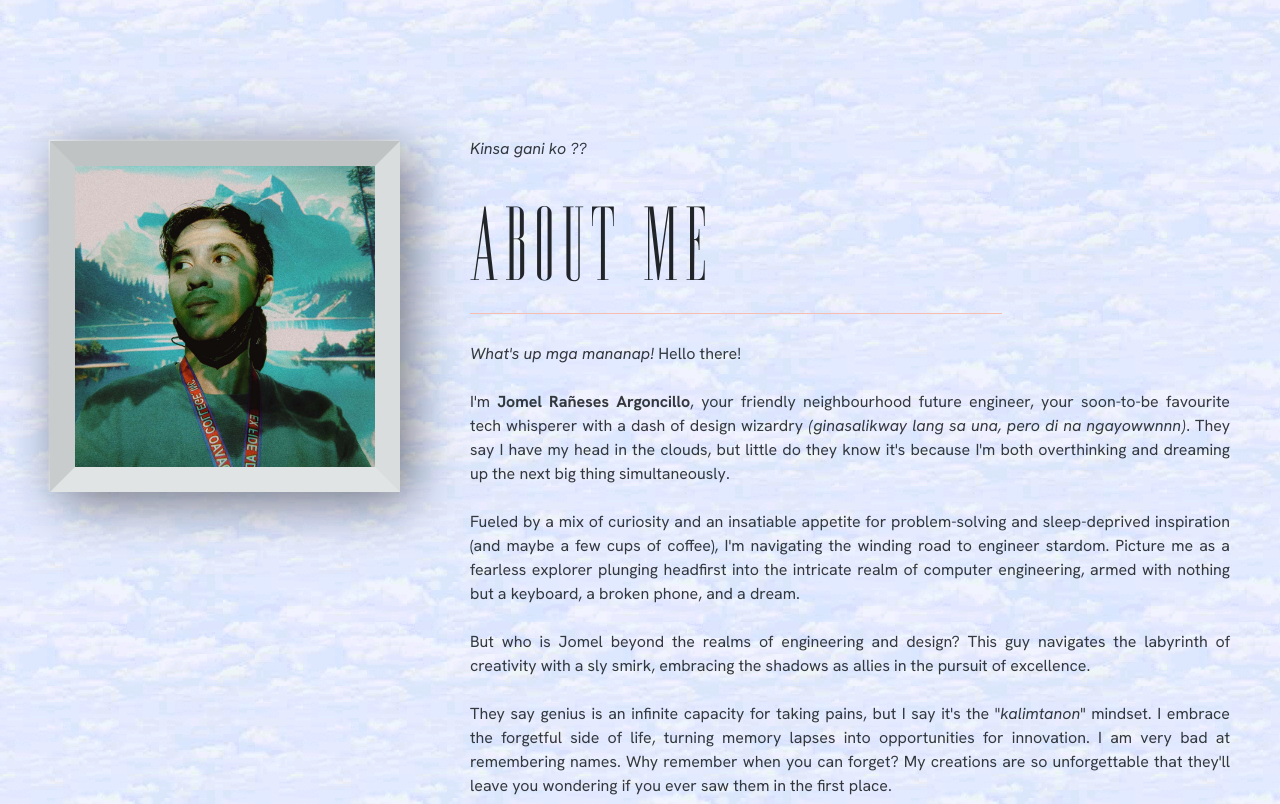
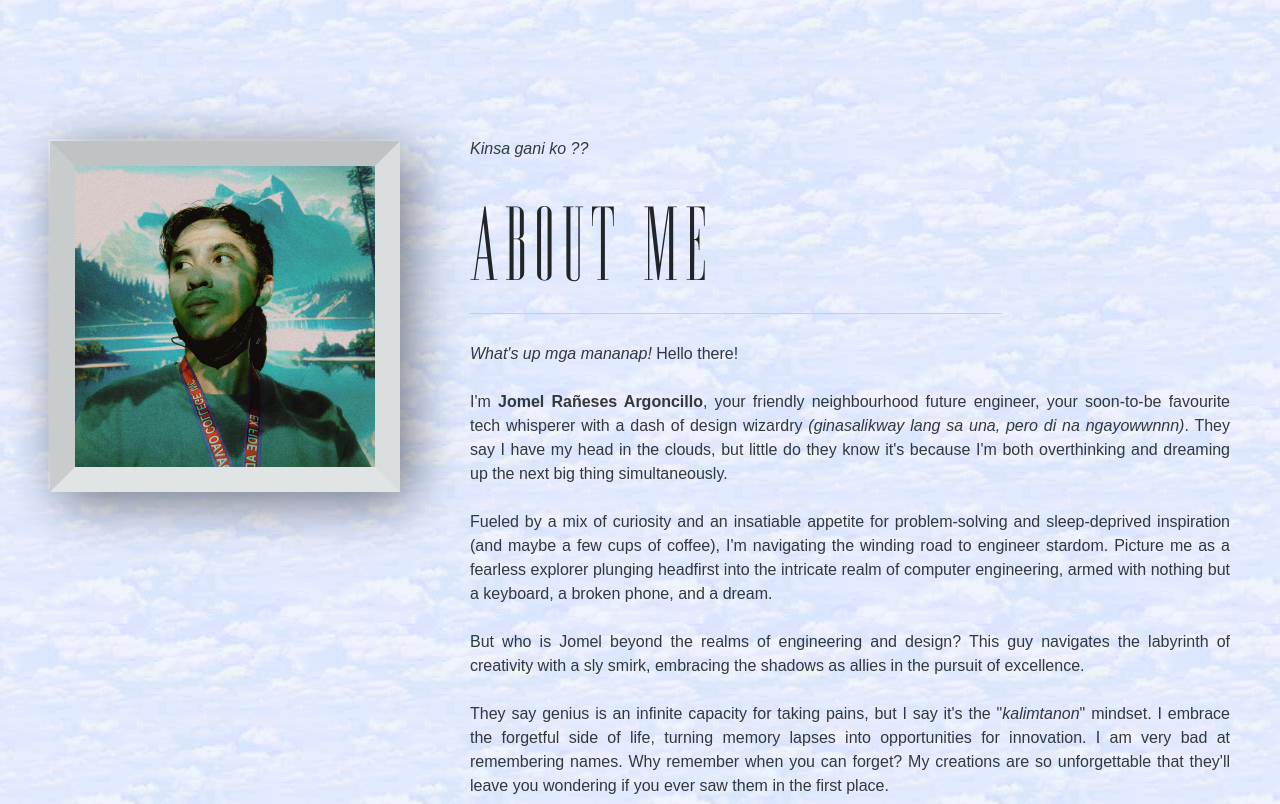
Before and after one commit to jomelmelmel/jomelmelmel.github.io, a plain HTML site: page index.html in a window 1280 px wide. Shown: the part 1216-2020 px from the top of the page. Drawn offline with Linux system fonts and the light colour scheme; files whose address does not match are found by name; a web font is replaced by a local one.

Commit message:
(8)
changed to U001 typeface instead of HK Grotesk

```diff
--- a/css/sections.css
+++ b/css/sections.css
@@ -7,6 +7,7 @@
 section {
     animation: 3.0s ease-out 0s 1 slideInLeft;
     display: block;
+    /*font-family: "Hanken Grotesk", sans-serif;*/
     font-family: "U001", sans-serif;
 }
 
@@ -26,7 +27,8 @@ section {
   .section .section-subtitle {
 
     text-align: justify;
-    font-family: "Hanken Grotesk", sans-serif;
+    /*font-family: "Hanken Grotesk", sans-serif;*/
+    font-family: "U001", sans-serif;
     margin-bottom: 6px;
     font-weight: 400;
     opacity: .9;
```
